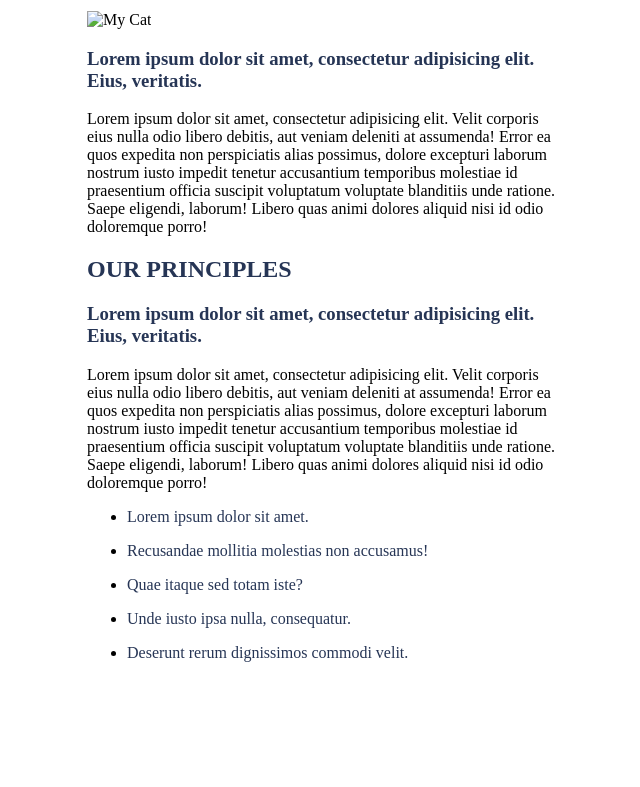
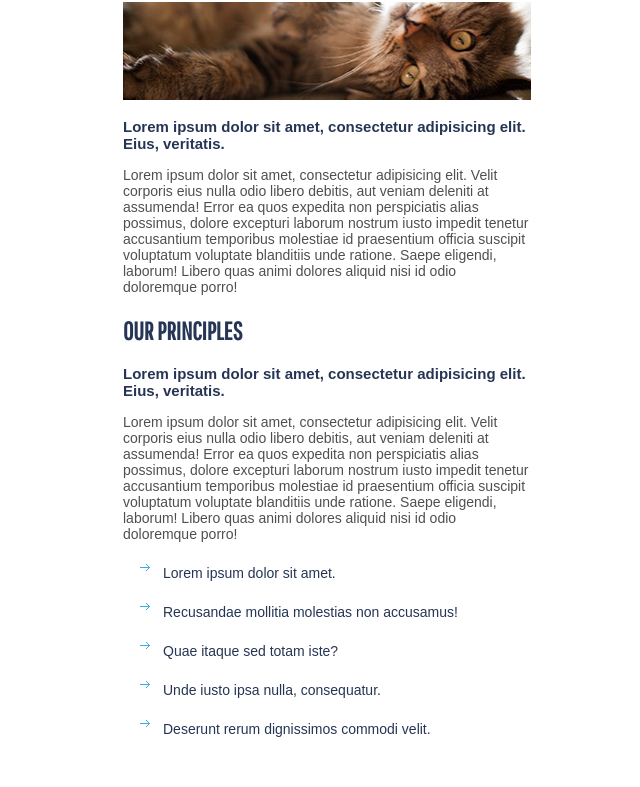
Before and after one commit to Remas-Ulianytskiy/fe-core-hw, a plain HTML site: page module-3/additional/index.html in a window 1280 px wide. Shown: the part 97-884 px from the top of the page, without its empty margins (313-953 px from the left). Before the commit the page ends 803 px from the top, so only its background shows below. Drawn offline with Linux system fonts and the light colour scheme.

Commit message:
add HW main and additional module-3 n3

```diff
--- a/module-3/additional/css/styles.css
+++ b/module-3/additional/css/styles.css
@@ -1,19 +1,53 @@
+body {
+  margin: 0;
+  padding: 0;
+  font-size: 14px;
+  font-family: "Arial";
+}
+
 h1, h2, h3, ul p {
   color: rgb(38, 53, 85);
 }
 
+h1, h2 {
+  font-size: 25px;
+  font-family: "RGO";
+}
+
+h3 {
+  font-size: 15px;
+}
+
 p {
-  color: rgb(0, 0, 0);
+  color: rgb(78, 80, 80);
 }
 
 ul {
-  list-style-image: url("ДОБАВИТЬ");
+  list-style-image: url("../img/strelka.png");
+}
+
+ul p {
+  color: rgb(38, 53, 85);
+}
+
+img {
+  height: auto;
+  width: 408px;
 }
 
 .wrapper {
   width: 480px;
   height: auto;
+  margin: auto;
+  padding: 36px;
+  box-sizing: border-box;
   background: rgb(255, 255, 255);
-  padding: 20px;
-  margin: auto;
 }
+
+@font-face {
+  font-family: "RGO";
+  font-style: normal;
+  font-weight: 400;
+  src: local(PathwayGothicOne-Regular),
+  url("../fonts/PathwayGothicOne-Regular.ttf");
+}
--- a/module-3/additional/index.html
+++ b/module-3/additional/index.html
@@ -11,7 +11,7 @@
   <div class="wrapper">
     <!-- Задание 1 (статьи) + Задание 2 (изображение) -->
     <h1>AGENCY PROFILE</h1>
-    <div><img src="" alt="My Cat"></div>
+    <img src="img/Barsik.jpg" alt="My cat Barsik">
     <h3>
       Lorem ipsum dolor sit amet, consectetur adipisicing elit. Eius, veritatis.
     </h3>
--- a/module-3/main/css/styles.css
+++ b/module-3/main/css/styles.css
@@ -1,29 +1,52 @@
 body {
-  background: rgb(0, 193, 255) url("img/ДОБАВИТЬ") no-repeat;
+  padding: 0;
+  margin: 40px 0;
+  font-size: 14px;
+  font-family: "Arial";
+  background: rgb(153, 230, 255) url("../img/back.jpg") 50% 50% no-repeat;
 }
 
 h1, h2, h3, ul p {
   color: rgb(38, 53, 85);
 }
 
-p {
-  color: rgb(0, 0, 0);
+h1, h2 {
+  font-size: 25px;
+  font-family: "RGO";
 }
 
-ul p {
-  font-size: 16px;
+h3 {
+  font-size: 15px;
+}
+
+p {
+  color: rgb(78, 80, 80);
 }
 
 ul {
+  padding: 10px;
   list-style: none;
   vertical-align: top;
   display: inline-block;
 }
 
+hr {
+  margin: 40px 0;
+}
+
 .wrapper {
   width: 480px;
   height: auto;
+  margin: auto;
+  padding: 36px;
+  box-sizing: border-box;
   background: rgb(255, 255, 255);
-  padding: 20px;
-  margin: auto;
 }
+
+@font-face {
+  font-family: "RGO";
+  font-style: normal;
+  font-weight: 400;
+  src: local(PathwayGothicOne-Regular),
+  url("../fonts/PathwayGothicOne-Regular.ttf");
+}
```
Also changed, not shown: module-3/main/index.html (+1 -0 lines), module-3/additional/fonts/PathwayGothicOne-Regular.ttf (added), module-3/additional/img/Barsik.jpg (added), module-3/additional/img/strelka.png (added), module-3/main/fonts/PathwayGothicOne-Regular.ttf (added), module-3/main/img/back.jpg (added), module-3/main/img/plane.png (added).
